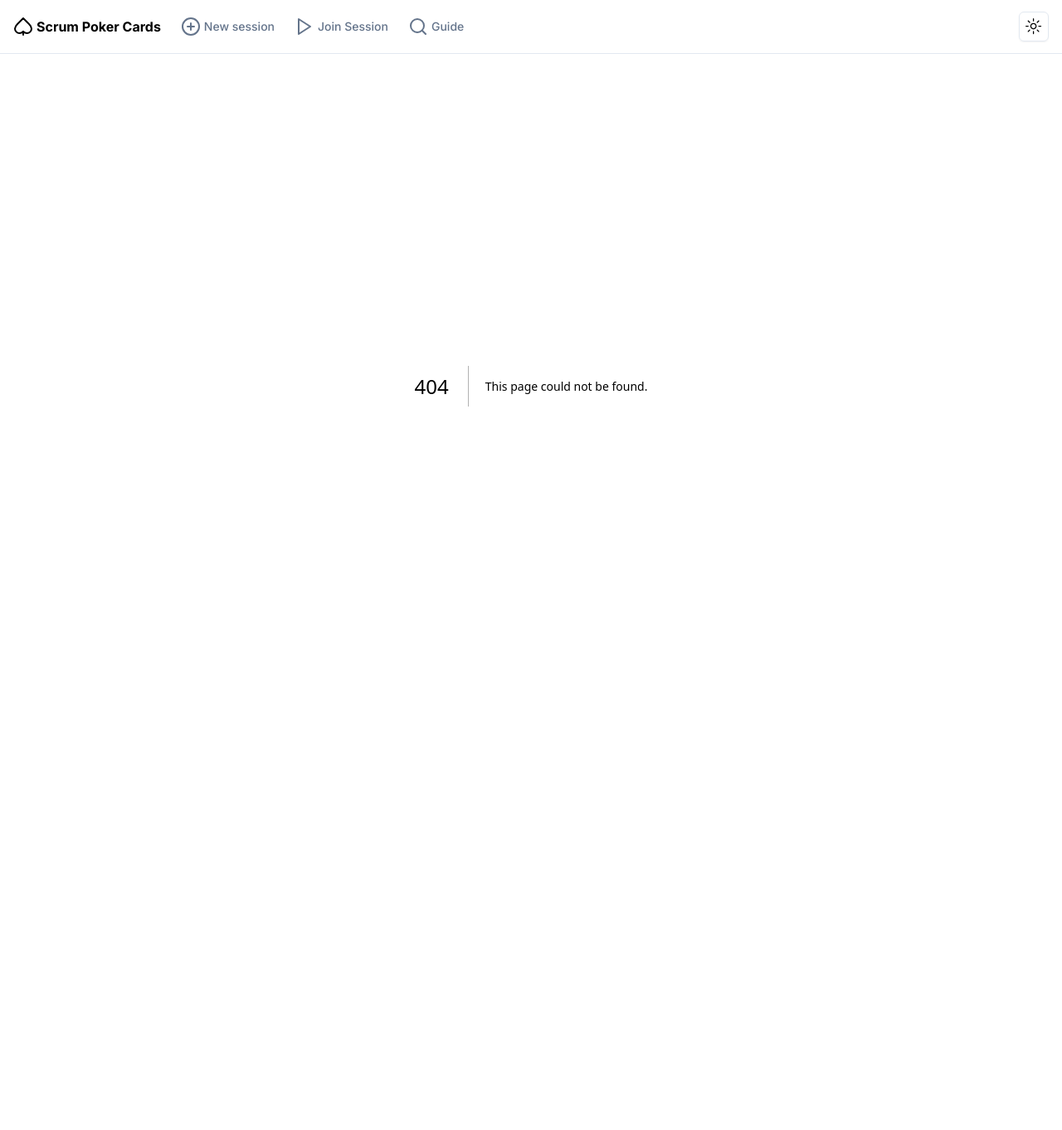
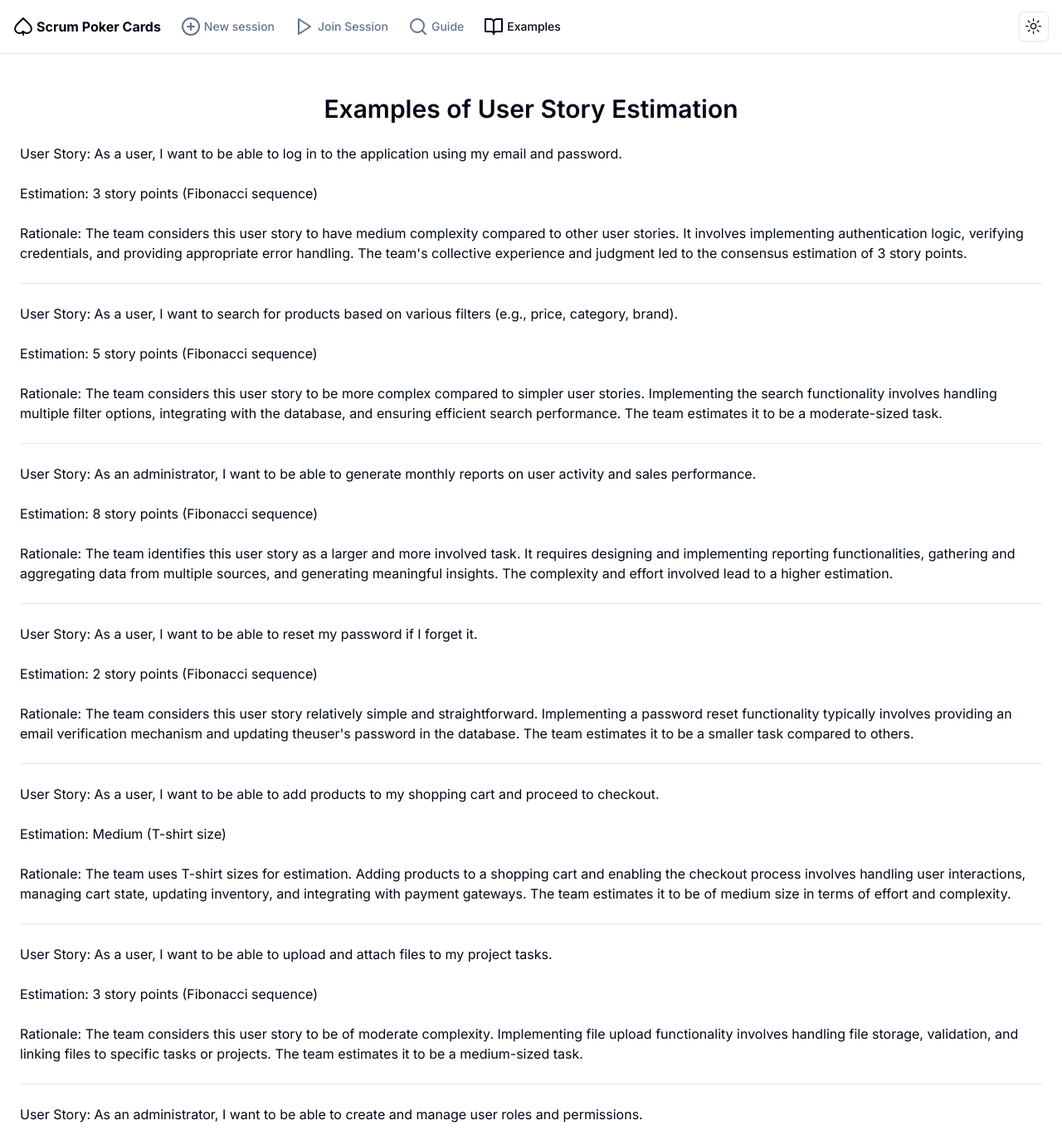
Before and after one commit to gustavobgt/planningpokeroline, a Next.js app: page /examples in a window 1280 px wide. Before the commit this address had no page. Shown: the top 1362 px of the page at 83% size. Before the commit the page ends 865 px from the top, so only its background shows below. Built offline with nearby package versions, Linux system fonts and the light colour scheme.

Commit message:
feat: add examples page

```diff
--- /dev/null
+++ b/src/app/examples/page.tsx
@@ -0,0 +1,157 @@
+export default function GuidePage() {
+  return (
+    <main>
+      <div className="py-12 px-6 max-w-[1440px] mx-auto">
+        <h1 className="text-3xl font-semibold text-center">
+          Examples of User Story Estimation
+        </h1>
+        <br />
+        <p>
+          User Story: As a user, I want to be able to log in to the application
+          using my email and password.
+          <br /> <br />
+          Estimation: 3 story points (Fibonacci sequence)
+          <br /> <br />
+          Rationale: The team considers this user story to have medium
+          complexity compared to other user stories. It involves implementing
+          authentication logic, verifying credentials, and providing appropriate
+          error handling. The {`team's`} collective experience and judgment led
+          to the consensus estimation of 3 story points.
+          <br /> <br />
+        </p>
+        <hr />
+        <p>
+          <br />
+          User Story: As a user, I want to search for products based on various
+          filters (e.g., price, category, brand).
+          <br /> <br />
+          Estimation: 5 story points (Fibonacci sequence)
+          <br /> <br />
+          Rationale: The team considers this user story to be more complex
+          compared to simpler user stories. Implementing the search
+          functionality involves handling multiple filter options, integrating
+          with the database, and ensuring efficient search performance. The team
+          estimates it to be a moderate-sized task.
+          <br /> <br />
+        </p>
+        <hr />
+        <p>
+          <br />
+          User Story: As an administrator, I want to be able to generate monthly
+          reports on user activity and sales performance.
+          <br /> <br />
+          Estimation: 8 story points (Fibonacci sequence)
+          <br /> <br />
+          Rationale: The team identifies this user story as a larger and more
+          involved task. It requires designing and implementing reporting
+          functionalities, gathering and aggregating data from multiple sources,
+          and generating meaningful insights. The complexity and effort involved
+          lead to a higher estimation.
+          <br /> <br />
+        </p>
+        <hr />
+        <p>
+          <br />
+          User Story: As a user, I want to be able to reset my password if I
+          forget it.
+          <br /> <br />
+          Estimation: 2 story points (Fibonacci sequence)
+          <br /> <br />
+          Rationale: The team considers this user story relatively simple and
+          straightforward. Implementing a password reset functionality typically
+          involves providing an email verification mechanism and updating the
+          {`user's`} password in the database. The team estimates it to be a
+          smaller task compared to others.
+          <br /> <br />
+        </p>
+        <hr />
+        <p>
+          <br />
+          User Story: As a user, I want to be able to add products to my
+          shopping cart and proceed to checkout.
+          <br /> <br />
+          Estimation: Medium (T-shirt size)
+          <br /> <br />
+          Rationale: The team uses T-shirt sizes for estimation. Adding products
+          to a shopping cart and enabling the checkout process involves handling
+          user interactions, managing cart state, updating inventory, and
+          integrating with payment gateways. The team estimates it to be of
+          medium size in terms of effort and complexity.
+          <br /> <br />
+        </p>
+        <hr />
+        <p>
+          <br />
+          User Story: As a user, I want to be able to upload and attach files to
+          my project tasks.
+          <br /> <br />
+          Estimation: 3 story points (Fibonacci sequence)
+          <br /> <br />
+          Rationale: The team considers this user story to be of moderate
+          complexity. Implementing file upload functionality involves handling
+          file storage, validation, and linking files to specific tasks or
+          projects. The team estimates it to be a medium-sized task.
+          <br /> <br />
+        </p>
+
+        <hr />
+
+        <p>
+          <br />
+          User Story: As an administrator, I want to be able to create and
+          manage user roles and permissions.
+          <br /> <br />
+          Estimation: 5 story points (Fibonacci sequence)
+          <br /> <br />
+          Rationale: The team identifies this user story as a larger and more
+          complex task. Implementing role-based access control requires
+          designing a flexible permission system, defining roles, managing user
+          permissions, and ensuring proper security measures. The effort and
+          complexity involved lead to a higher estimation.
+          <br /> <br />
+        </p>
+
+        <hr />
+
+        <p>
+          <br />
+          User Story: As a user, I want to receive email notifications for
+          important updates and events.
+          <br /> <br />
+          Estimation: 2 story points (Fibonacci sequence)
+          <br /> <br />
+          Rationale: The team considers this user story relatively
+          straightforward. Implementing email notifications involves integrating
+          with an email service provider, setting up templates, and triggering
+          emails based on specific events or triggers. The team estimates it to
+          be a smaller task compared to others.
+          <br /> <br />
+        </p>
+        <hr />
+        <p>
+          <br />
+          User Story: As a user, I want to be able to filter and sort search
+          results based on different criteria.
+          <br /> <br />
+          Estimation: 3 story points (Fibonacci sequence)
+          <br /> <br />
+          Rationale: The team identifies this user story as a moderate-sized
+          task. Implementing filtering and sorting functionality requires
+          handling user preferences, building flexible search queries, and
+          presenting sorted and filtered results. The team estimates it to be of
+          medium complexity and effort.
+          <br /> <br />
+        </p>
+        <hr />
+        <p>
+          <br />
+          Remember, these estimations are based on hypothetical scenarios, and
+          actual estimations may vary based on project-specific factors, team
+          dynamics, and technology considerations. The primary aim is to
+          establish a relative understanding of effort or complexity to aid in
+          prioritization and planning.
+        </p>
+      </div>
+    </main>
+  );
+}
--- a/src/components/header/components/main-nav.tsx
+++ b/src/components/header/components/main-nav.tsx
@@ -1,7 +1,7 @@
 "use client";
 
 import NextLink from "next/link";
-import { Play, PlusCircle, Search } from "lucide-react";
+import { Play, PlusCircle, Search, BookOpen } from "lucide-react";
 import { usePathname } from "next/navigation";
 
 import { cn } from "@/lib/utils";
@@ -44,6 +44,15 @@
         <Search className="mr-1" />
         Guide
       </NextLink>
+      <NextLink
+        href="/examples"
+        className={`${
+          !(pathname === "/examples") ? "text-muted-foreground" : ""
+        } inline-flex items-center text-sm font-medium transition-colors hover:text-primary`}
+      >
+        <BookOpen className="mr-1" />
+        Examples
+      </NextLink>
     </nav>
   );
 }
--- a/src/components/poker/create-game/create-game.tsx
+++ b/src/components/poker/create-game/create-game.tsx
@@ -86,6 +86,7 @@
           width={460.5}
           height={323.86801}
           alt=""
+          priority
         />
 
         <p className="text-base font-medium text-left">
```
